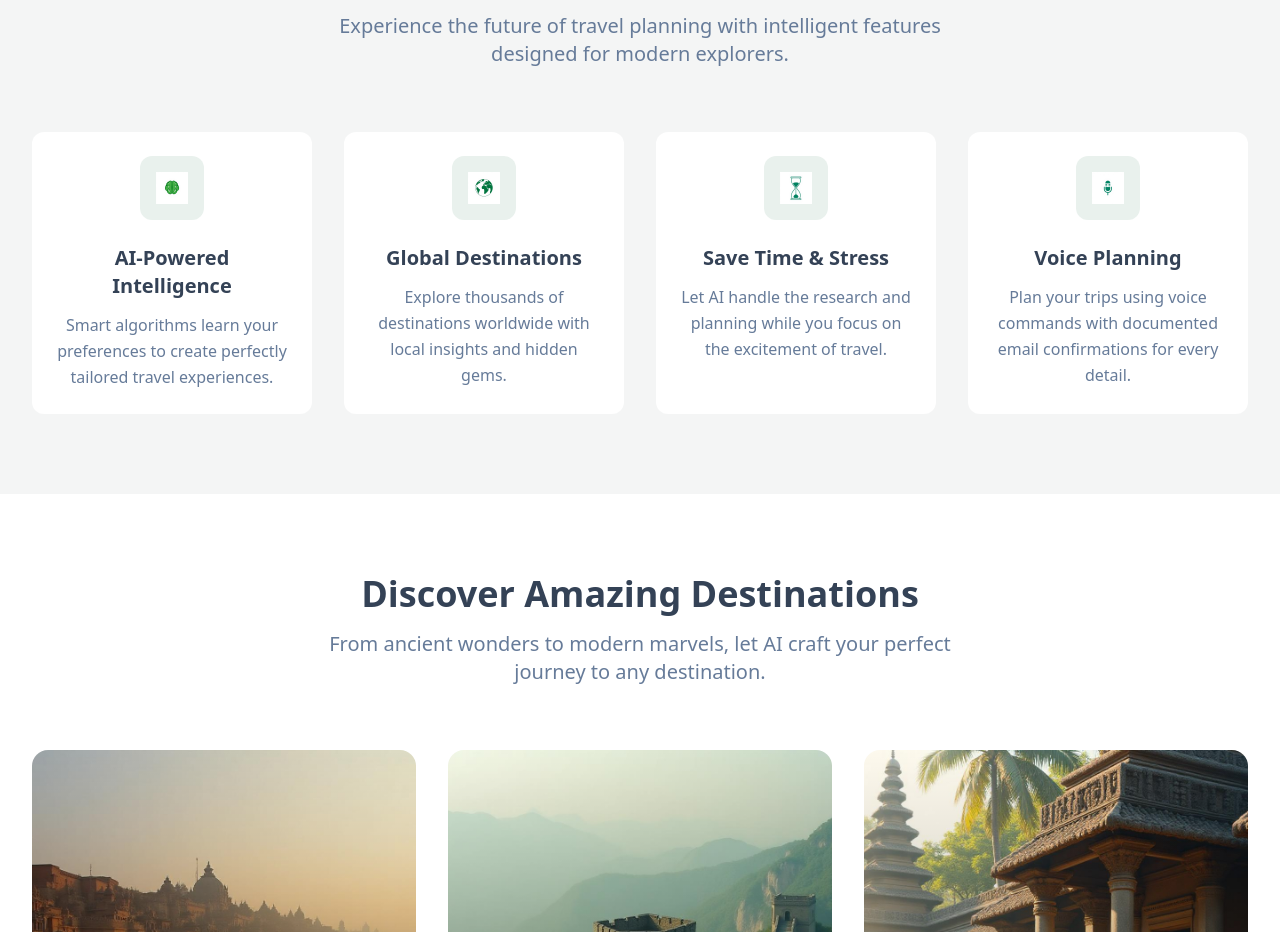
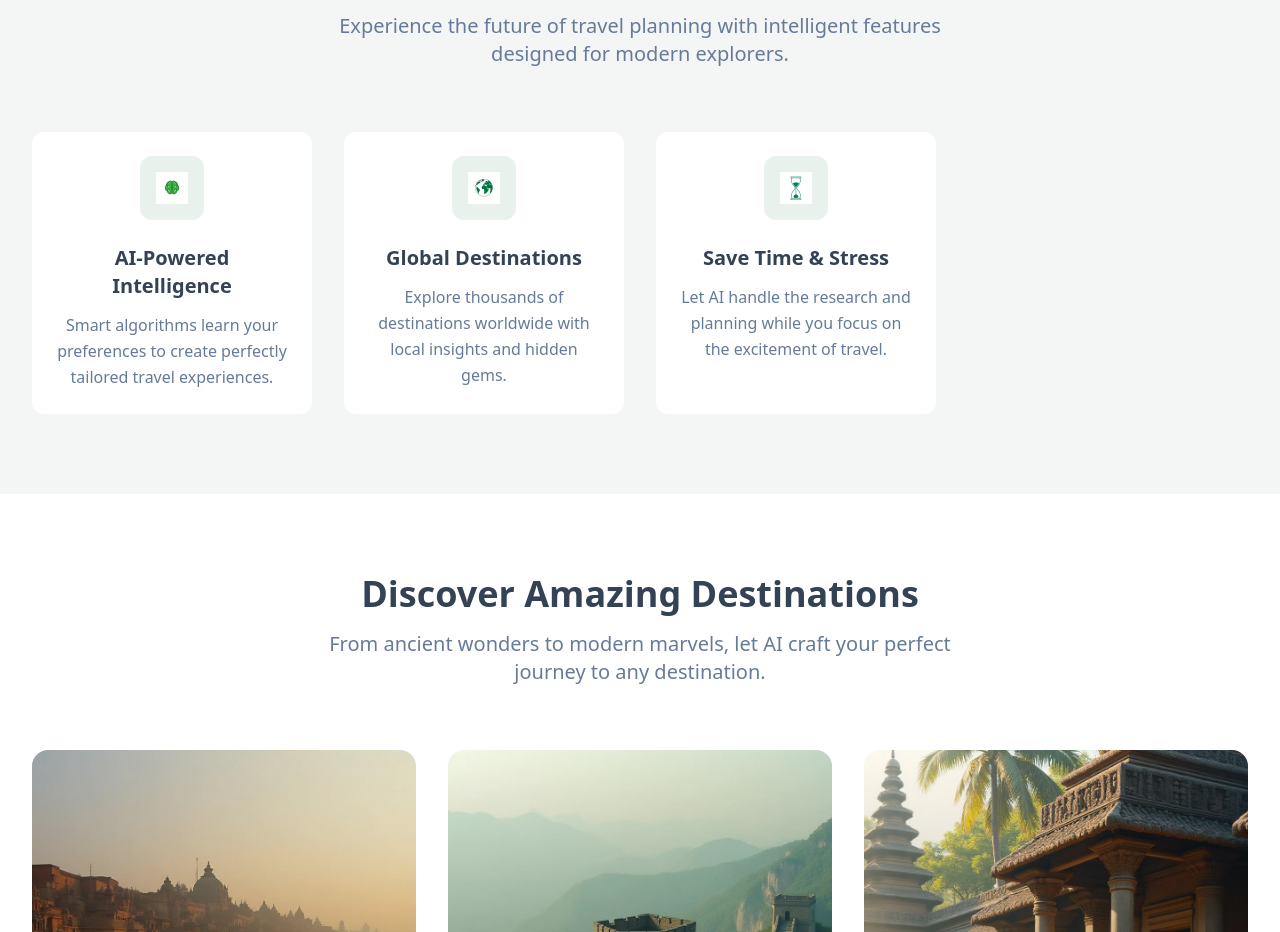
Before and after one commit to Aviral-Gokhale/N8N-AI-travel-planner-bot, a React (Vite) app: page / in a window 1280 px wide. Shown: the part 924-1856 px from the top of the page. Built offline with nearby package versions, Linux system fonts and the light colour scheme.

Commit message:
Remove voice planning feature
Remove the voice command/planning feature from the UI.

```diff
--- a/src/components/Features.tsx
+++ b/src/components/Features.tsx
@@ -19,11 +19,6 @@ const features = [
     title: "Save Time & Stress",
     description: "Let AI handle the research and planning while you focus on the excitement of travel."
   },
-  {
-    icon: microphoneIcon,
-    title: "Voice Planning",
-    description: "Plan your trips using voice commands with documented email confirmations for every detail."
-  }
 ];
 
 export function Features() {
```
